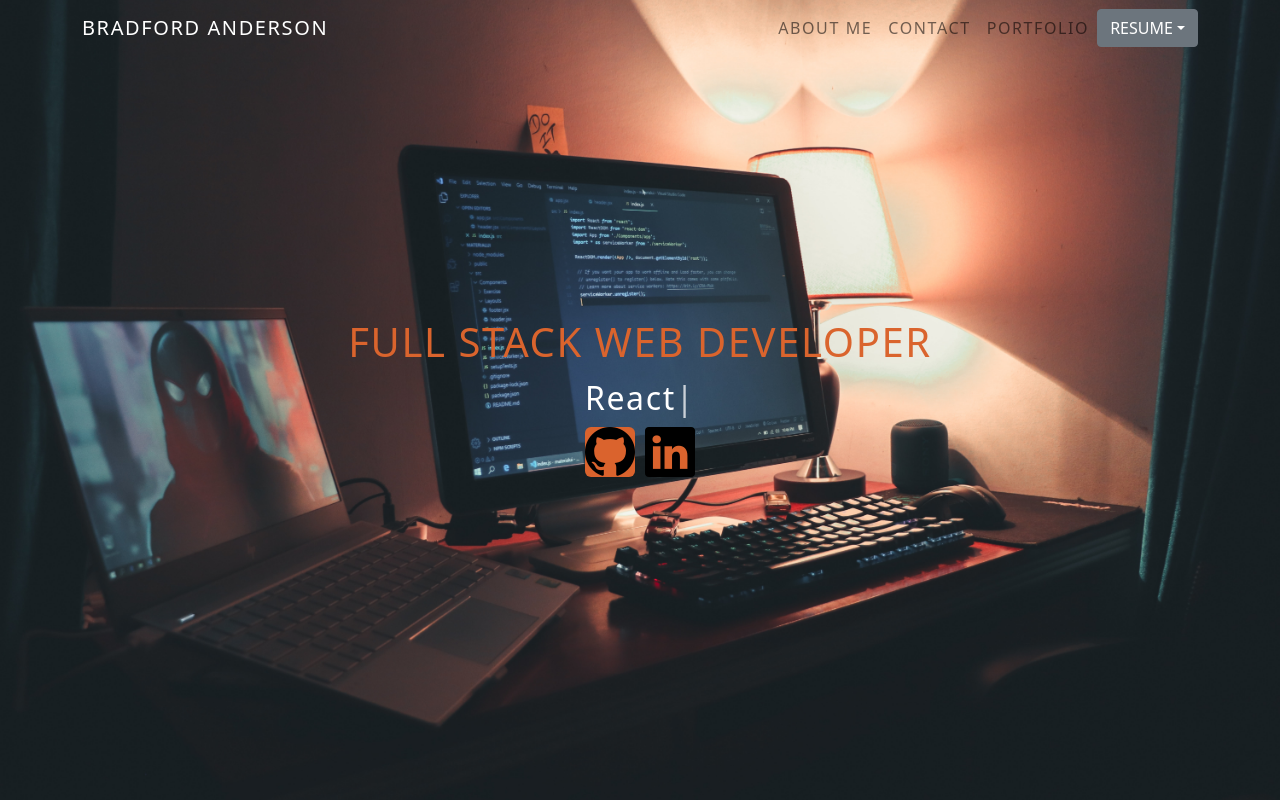
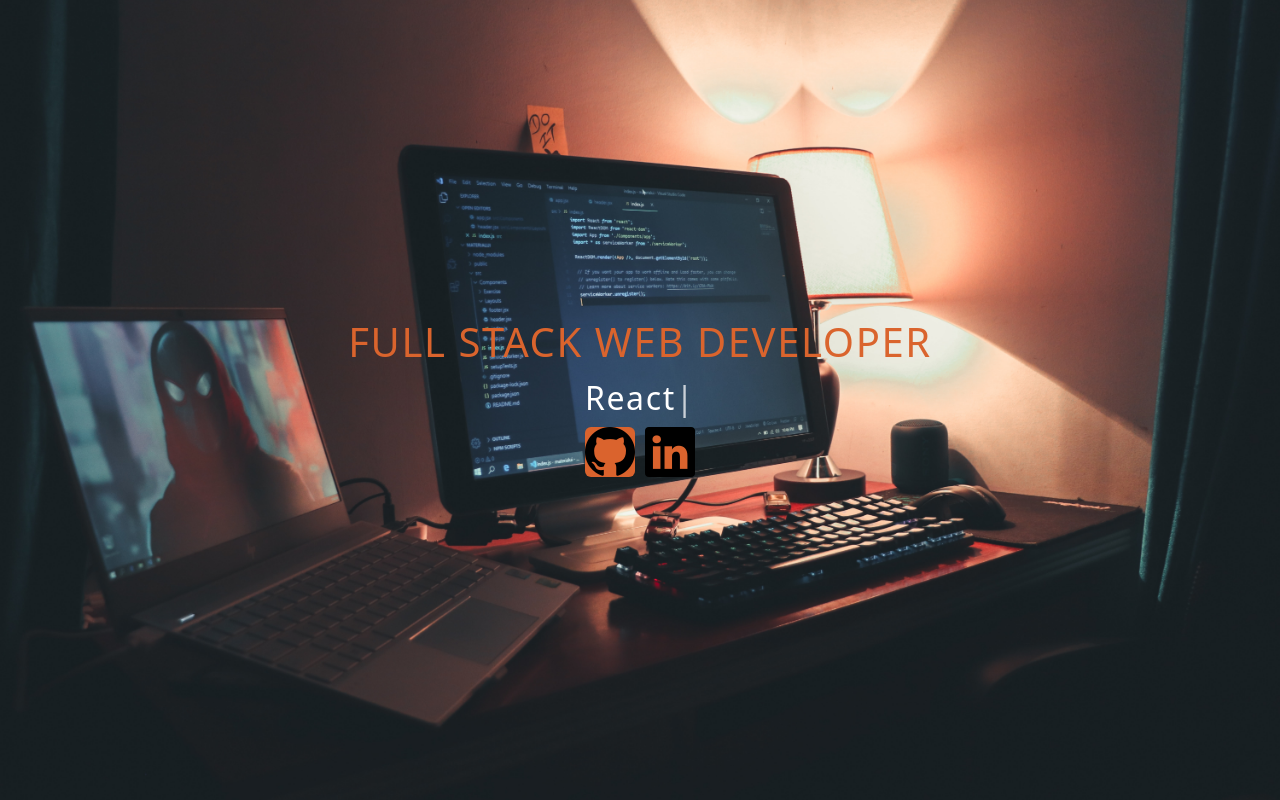
Before and after one commit to banderson19/portfolio, a React (Create React App) app: page / in a window 1280 px wide. Shown: the top 800 px of the page. Built offline with nearby package versions, Linux system fonts and the light colour scheme; some icons are missing.

Commit message:
commented out nav component to see if that is issue

```diff
--- a/src/App.js
+++ b/src/App.js
@@ -6,7 +6,7 @@ import { About, Contact, Nav, Portfolio, Footer, Header } from  './components/in
 function App() {
   return (
     <div className="gradient_bg">
-				<Nav/>
+				{/* <Nav/> */}
         <Header/>
         <About/>
         <Contact/>
```
